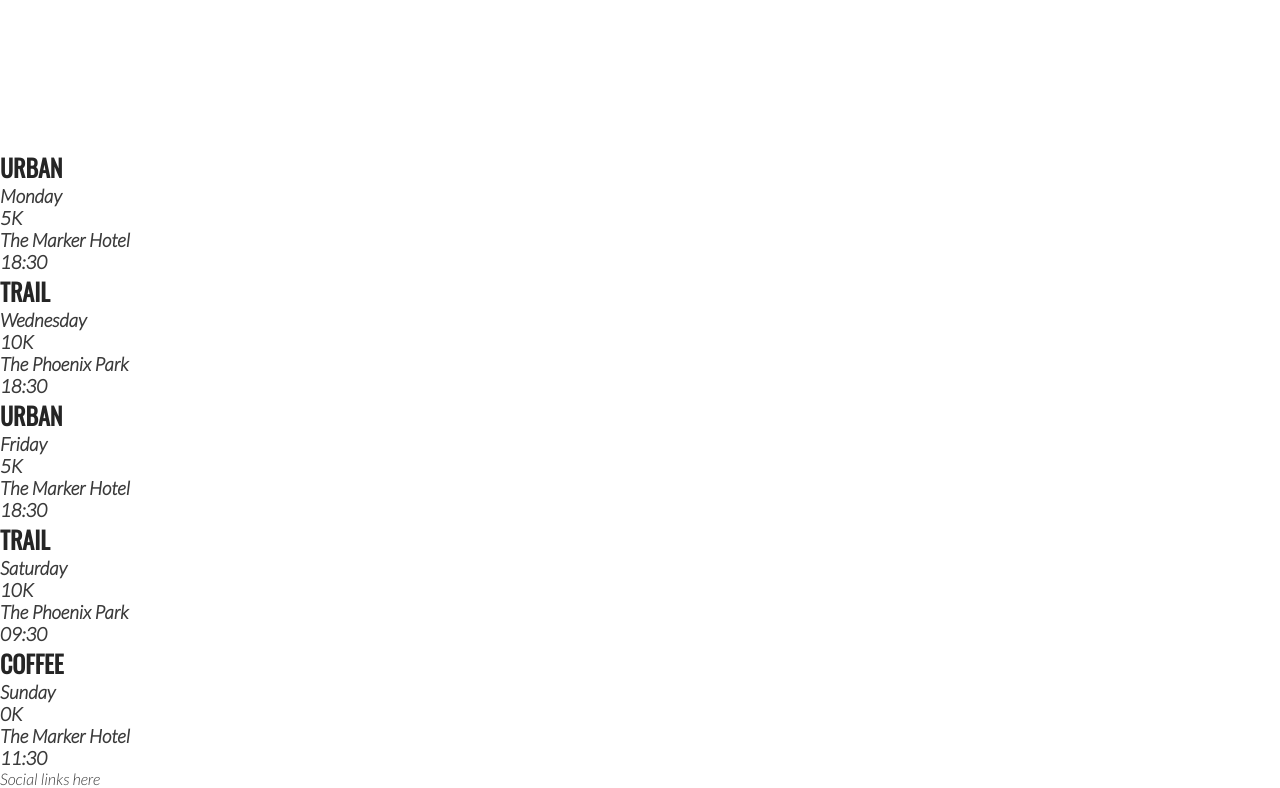
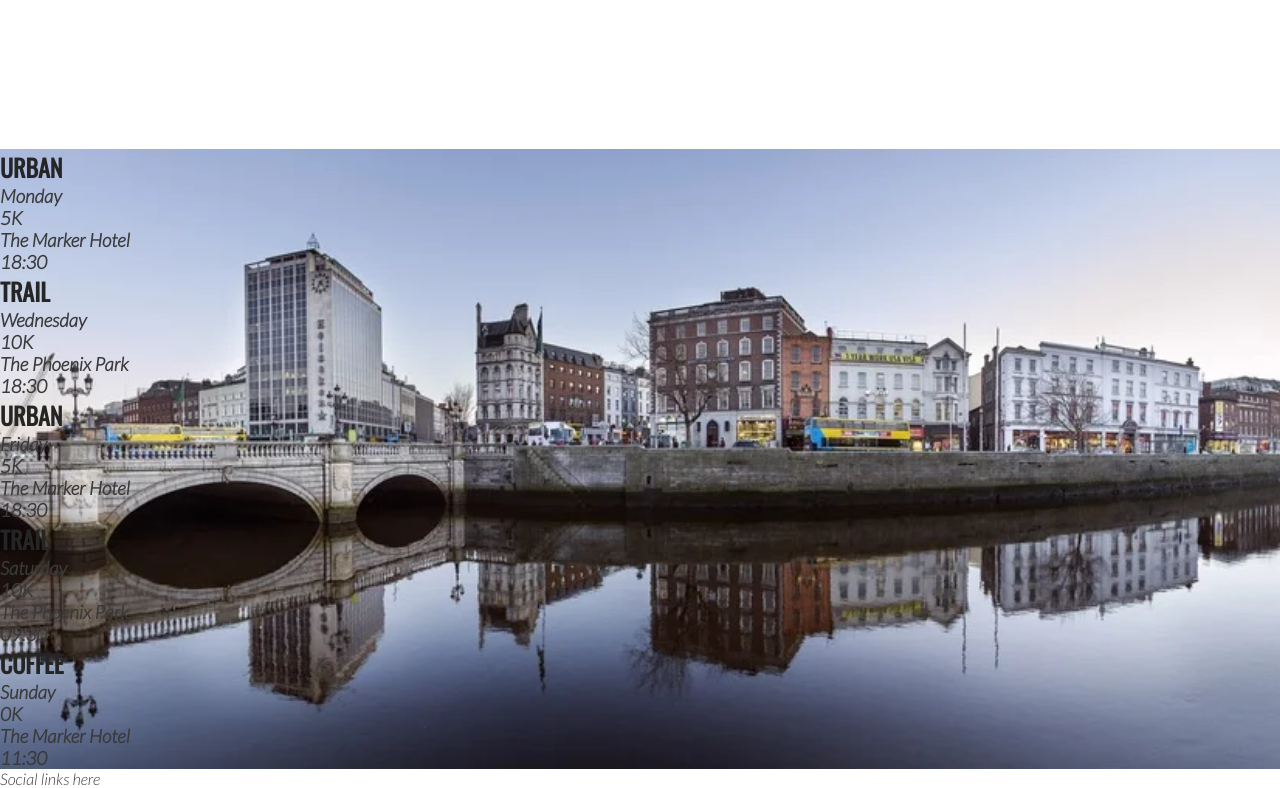
Before and after one commit to nandabritto/I_love_running, a plain HTML site: page index.html in a window 1280 px wide. Shown: the part 1146-1934 px from the top of the page. Drawn offline with nearby package versions, Linux system fonts and the light colour scheme.

Commit message:
Add background image to events time and style

```diff
--- a/assets/css/style.css
+++ b/assets/css/style.css
@@ -191,3 +191,15 @@
     height: 100%;
     border-radius:50%;
 }
+
+/* events times */
+
+#times{
+    background-image: url('../images/dublin-city.webp');
+    background-repeat: no-repeat;
+    background-size: cover;
+    background-position: center;
+    width: 100%;
+    overflow:hidden;
+
+}
--- a/index.html
+++ b/index.html
@@ -77,7 +77,7 @@
                 </div>
             </div>
     </section>
-    <section>
+    <section id="times">
         <div>
             <h2>Urban</h2>
             <h3>Monday</h3>
@@ -118,7 +118,7 @@
         Social links here
     </foooter>
 
-    <!-- font awesome dcript-->
+    <!-- font awesome script-->
 
     <script src="https://kit.fontawesome.com/0aae45d0a2.js" crossorigin="anonymous"></script>
 </body>
```
Also changed, not shown: assets/images/dublin-city.webp (added).
